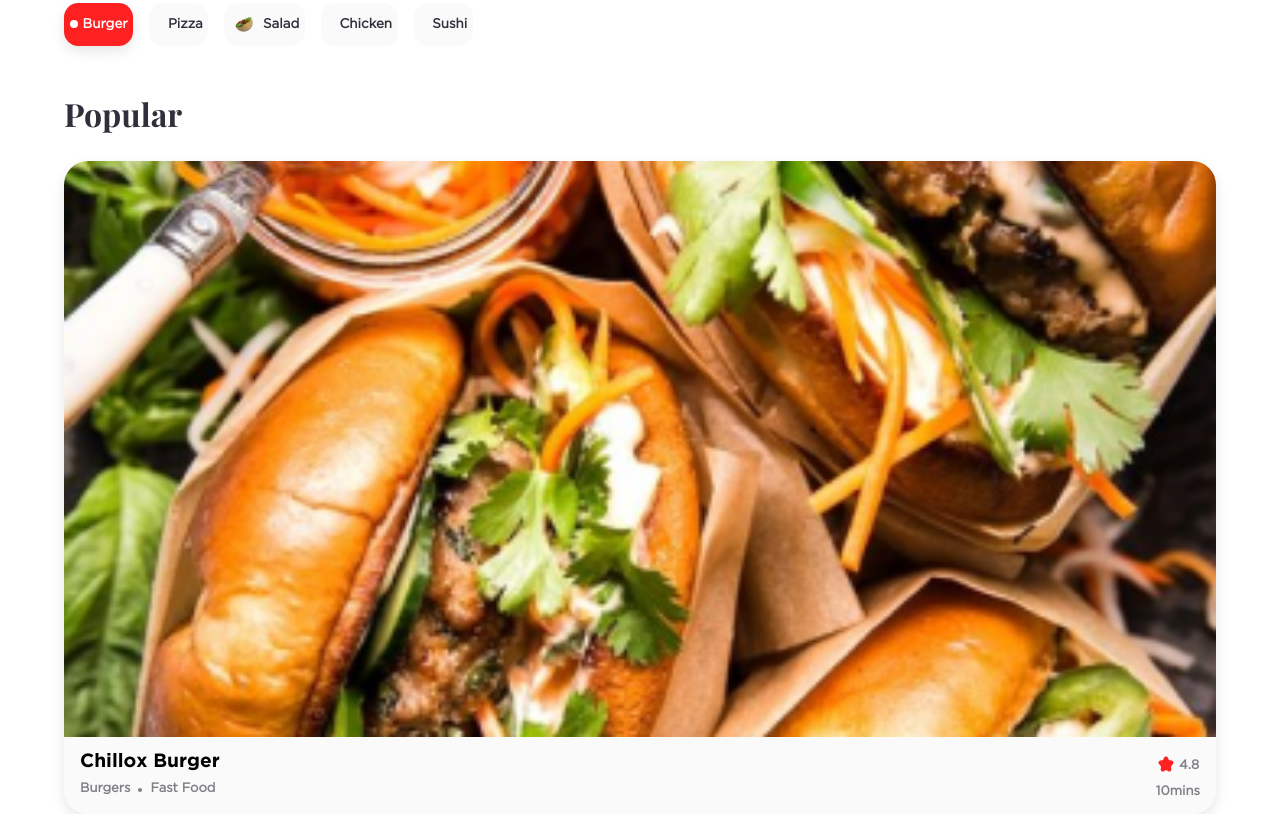
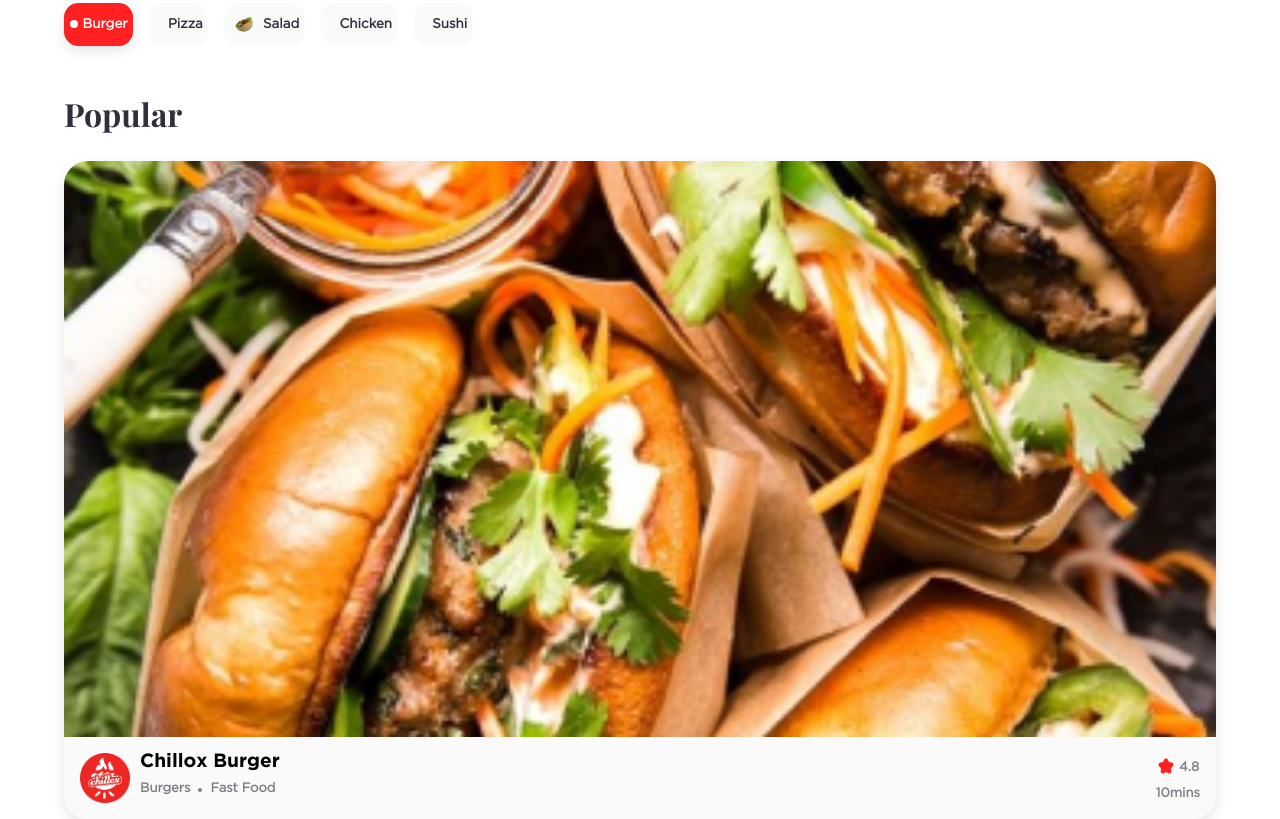
Before and after one commit to kore4lyf/theodinproject, a plain HTML site: page food-delivery/index.html in a window 1280 px wide. Shown: the part 585-1404 px from the top of the page. Drawn offline with Linux system fonts and the light colour scheme.

Commit message:
food-delivery: Hide canteen profile image when screen gets smaller than 380px

```diff
--- a/food-delivery/assets/style/style.css
+++ b/food-delivery/assets/style/style.css
@@ -321,6 +321,14 @@ button.icon-stroke:hover {
   min-width: 30px;
 }
 
+
+@media screen and (min-width: 380px){
+  .item-profile img{
+    display: block;
+  }
+}
+
+
 .item-profile {
   display: flex;
   gap: 10px;
```
